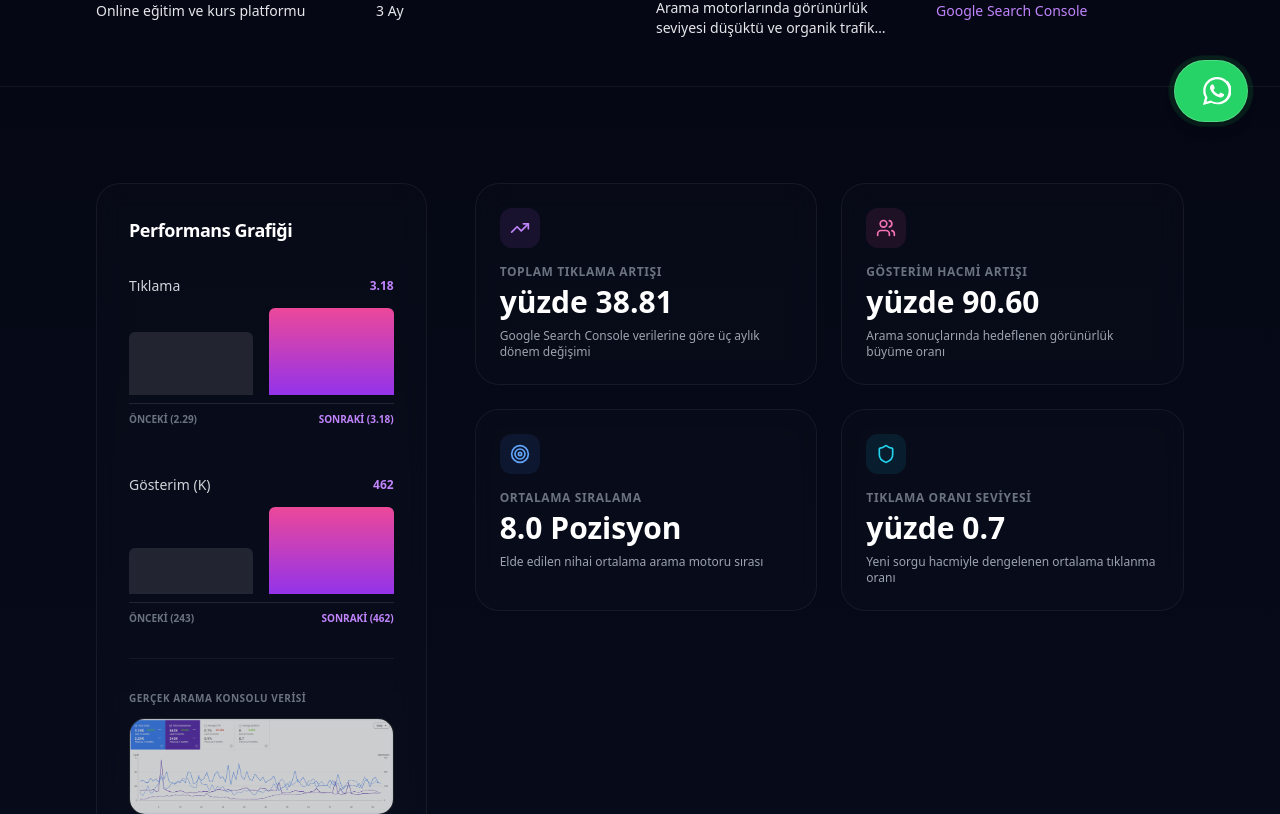
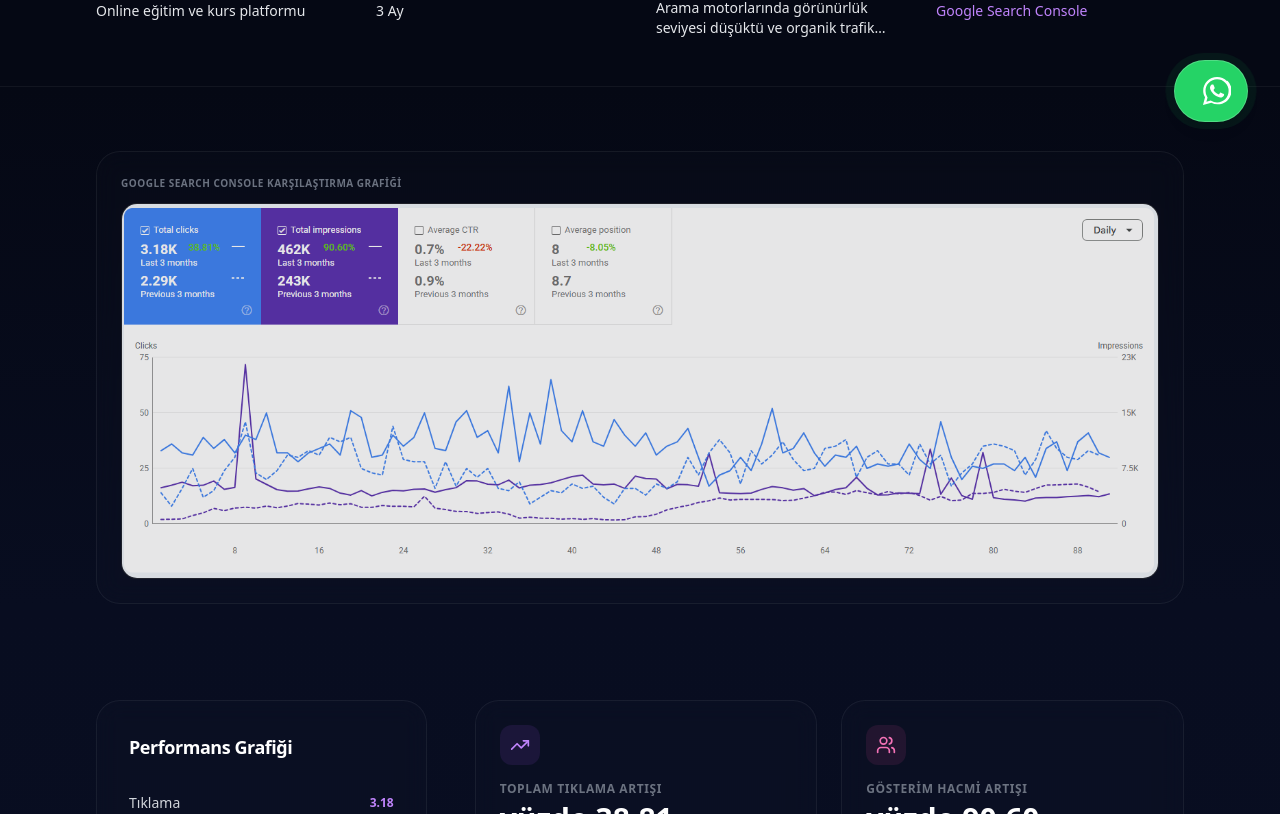
Before and after one commit to exburn35/ekimdemirci, a Next.js app: page /basari-hikayeleri/cevrimici-egitim-platformu in a window 1280 px wide. Shown: the part 646-1460 px from the top of the page. Built offline with nearby package versions, Linux system fonts and the light colour scheme.

Commit message:
feat(case-studies): relocate search console screenshots to be right below overview block and above metrics

```diff
--- a/app/(main)/basari-hikayeleri/[slug]/CaseStudyClient.tsx
+++ b/app/(main)/basari-hikayeleri/[slug]/CaseStudyClient.tsx
@@ -70,8 +70,30 @@ export default function CaseStudyClient({ study, relatedStories }: { study: Case
         </div>
       </section>
 
+      {/* Gerçek Search Console Görseli */}
+      <section className="pt-16 pb-0 bg-gradient-to-b from-[#050814] to-[#080d20] relative z-10">
+        <div className="max-w-6xl mx-auto px-4 sm:px-6 lg:px-8">
+          <motion.div
+            initial={{ opacity: 0, y: shouldReduceMotion ? 0 : 20 }}
+            whileInView={{ opacity: 1, y: 0 }}
+            viewport={{ once: true }}
+            transition={{ duration: 0.6 }}
+            className="bg-white/[0.01] border border-white/[0.06] rounded-3xl p-4 md:p-6 backdrop-blur-md"
+          >
+            <span className="text-[10px] text-gray-500 block uppercase tracking-wider font-bold mb-3">Google Search Console Karşılaştırma Grafiği</span>
+            <div className="relative rounded-2xl overflow-hidden border border-white/10 group bg-black/40">
+              <img
+                src={study.imageUrl}
+                alt={`${study.company} Google Search Console`}
+                className="w-full h-auto object-cover opacity-90 group-hover:opacity-100 transition-opacity duration-300"
+              />
+            </div>
+          </motion.div>
+        </div>
+      </section>
+
       {/* Metrikler ve GSC Grafikleri */}
-      <section className="py-24 bg-gradient-to-b from-[#050814] to-[#0a0f25] relative overflow-hidden">
+      <section className="py-24 bg-gradient-to-b from-[#080d20] to-[#0a0f25] relative overflow-hidden">
         <div className="max-w-6xl mx-auto px-4 sm:px-6 lg:px-8 relative z-10">
 
           <div className="grid grid-cols-1 lg:grid-cols-3 gap-12 items-start mb-24">
@@ -114,18 +136,6 @@ export default function CaseStudyClient({ study, relatedStories }: { study: Case
                     </div>
                   </div>
                 ))}
-              </div>
-
-              {/* Gerçek Search Console Görseli */}
-              <div className="mt-8 pt-8 border-t border-white/5">
-                <span className="text-[10px] text-gray-500 block uppercase tracking-wider font-bold mb-3">Gerçek Arama Konsolu Verisi</span>
-                <div className="relative rounded-2xl overflow-hidden border border-white/10 group bg-black/40">
-                  <img
-                    src={study.imageUrl}
-                    alt={`${study.company} Google Search Console`}
-                    className="w-full h-auto object-cover opacity-80 group-hover:opacity-100 transition-opacity duration-300"
-                  />
-                </div>
               </div>
             </motion.div>
 
```
